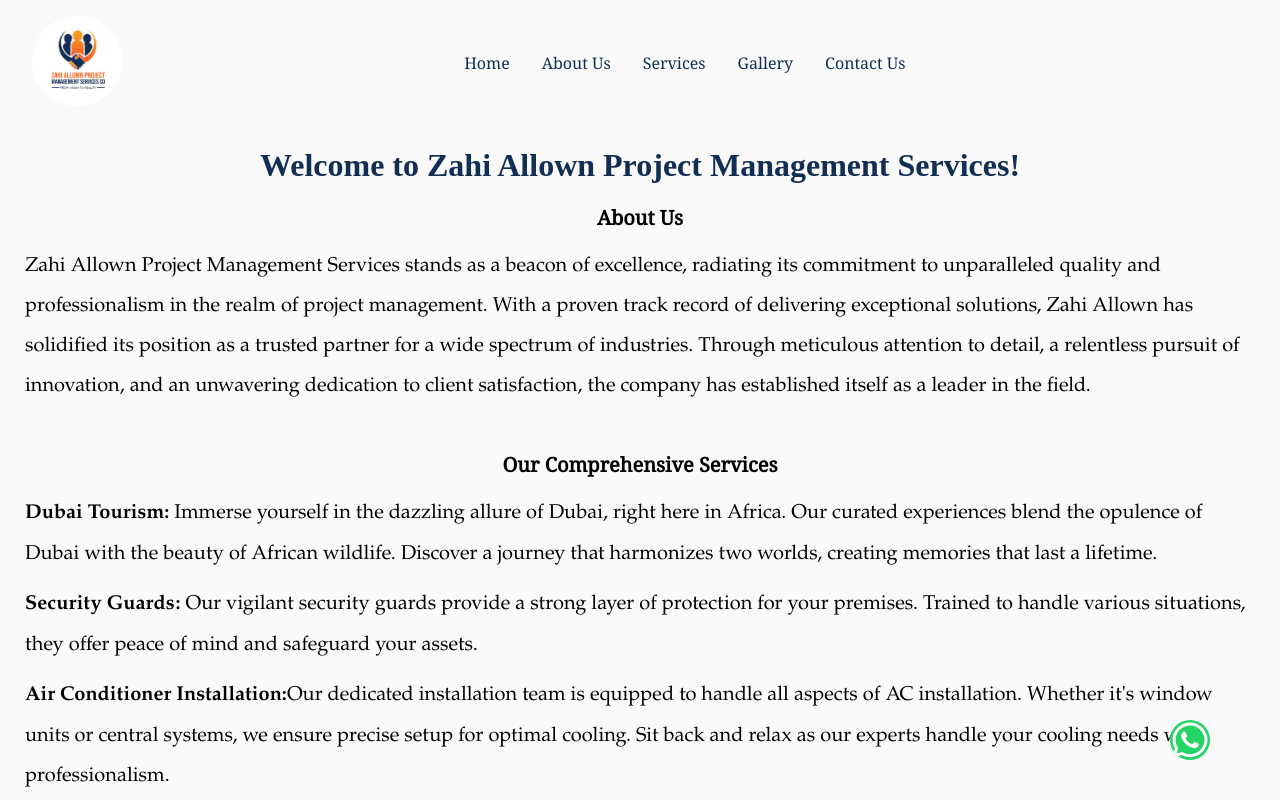
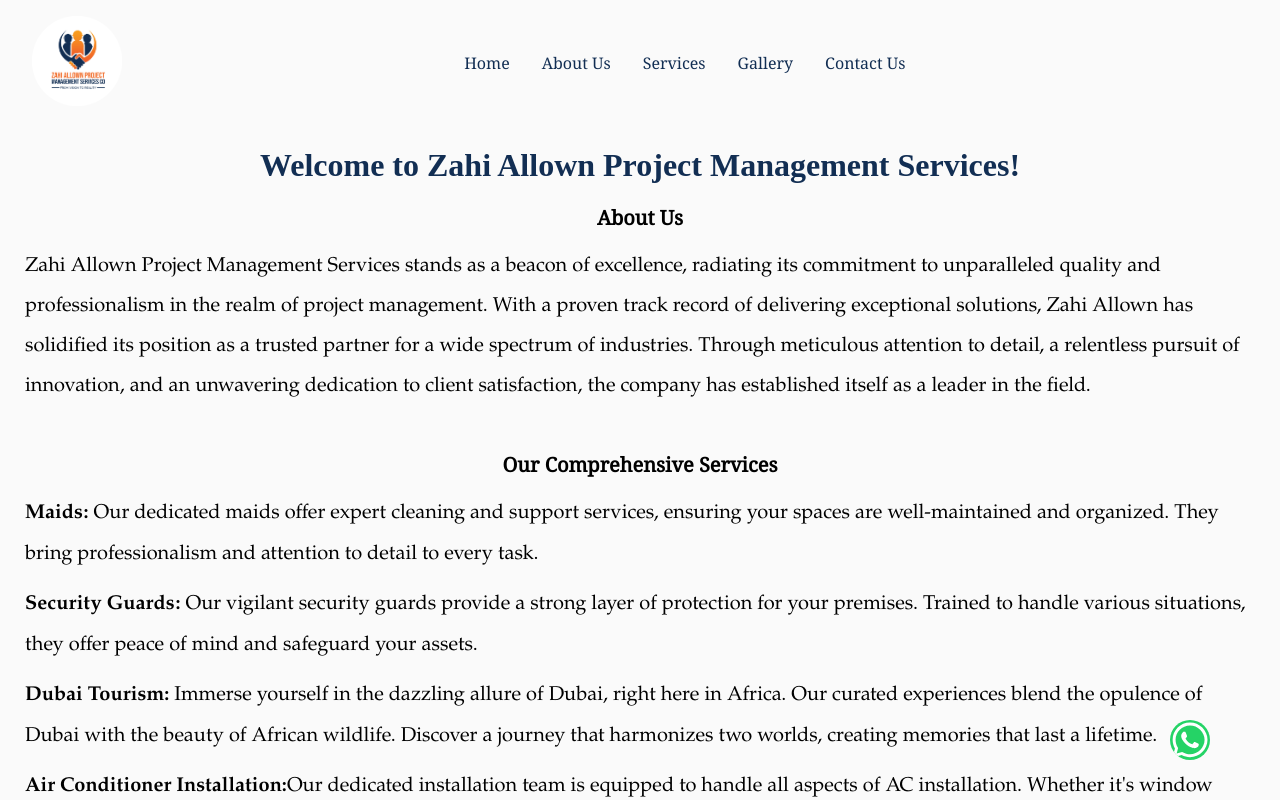
Before and after one commit to dkabagambe/zahiallownproject, a React (Create React App) app: page /about in a window 1280 px wide. Shown: the top 800 px of the page. Built offline with nearby package versions, Linux system fonts and the light colour scheme.

Commit message:
Website: zahiallown.com

```diff
--- a/src/pages/AboutUs.js
+++ b/src/pages/AboutUs.js
@@ -25,11 +25,10 @@
           <ul className="list">
             <li>
               <p>
-                <strong>Dubai Tourism:</strong> Immerse yourself in the dazzling
-                allure of Dubai, right here in Africa. Our curated experiences
-                blend the opulence of Dubai with the beauty of African wildlife.
-                Discover a journey that harmonizes two worlds, creating memories
-                that last a lifetime.
+                <strong>Maids:</strong> Our dedicated maids offer expert
+                cleaning and support services, ensuring your spaces are
+                well-maintained and organized. They bring professionalism and
+                attention to detail to every task.
               </p>
             </li>
             <li>
@@ -38,6 +37,15 @@
                 provide a strong layer of protection for your premises. Trained
                 to handle various situations, they offer peace of mind and
                 safeguard your assets.
+              </p>
+            </li>
+            <li>
+              <p>
+                <strong>Dubai Tourism:</strong> Immerse yourself in the dazzling
+                allure of Dubai, right here in Africa. Our curated experiences
+                blend the opulence of Dubai with the beauty of African wildlife.
+                Discover a journey that harmonizes two worlds, creating memories
+                that last a lifetime.
               </p>
             </li>
             <li>
```
